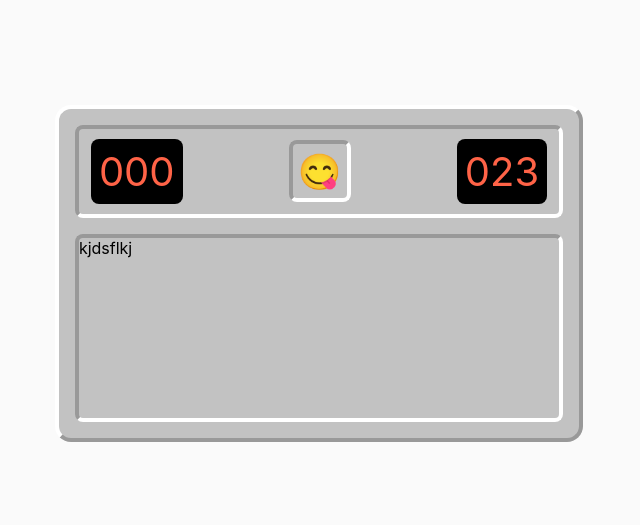
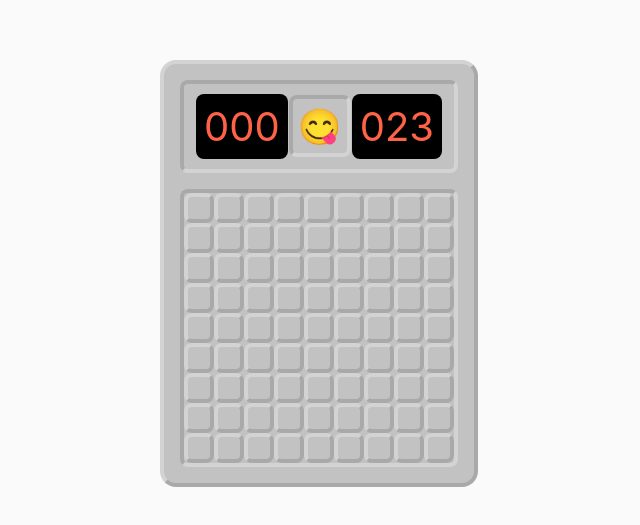
Before and after one commit to manudeli/minesweeper, a React (Create React App) app: page / in a window 1280 px wide. Shown: the part 127-652 px from the top of the page, without its empty margins (321-961 px from the left). Built offline with nearby package versions, Linux system fonts and the light colour scheme.

Commit message:
Finished styling the body and the cells

```diff
--- a/src/components/App/App.scss
+++ b/src/components/App/App.scss
@@ -1,16 +1,14 @@
+@import "../../styles/index.scss";
+
 .App {
   background-color: #c2c2c2;
   padding: 16px;
-  border: 4px solid;
-  border-color: white #999 #999 white;
-  border-radius: 16px;
+  @include borders(darkgray, lightgray, 16px);
 }
 
 .Header {
   padding: 10px 12px;
-  border: 4px solid;
-  border-color: #999 white white #999;
-  border-radius: 8px;
+  @include borders(lightgray, darkgray, 8px);
   display: flex;
   justify-content: space-between;
   align-items: center;
@@ -18,9 +16,7 @@
 
 .Body {
   margin-top: 16px;
-  border: 4px solid;
-  border-color: #999 white white #999;
-  border-radius: 8px;
+  @include borders(lightgray, darkgray, 8px);
   display: grid;
   grid-template-rows: repeat(9, 1fr);
   grid-template-columns: repeat(9, 1fr);
@@ -30,9 +26,7 @@
   font-size: 35px;
   width: 62px;
   height: 62px;
-  border: 4px solid;
-  border-color: #999 white white #999;
-  border-radius: 8px;
+  @include borders(lightgray, darkgray, 8px);
   display: flex;
   justify-content: center;
   align-items: center;
--- a/src/components/App/index.tsx
+++ b/src/components/App/index.tsx
@@ -1,10 +1,20 @@
-import React from "react";
+import React, { useState } from "react";
 
+import Button from "../Button";
 import NumberDisplay from "../NumberDisplay";
+import { generateCells } from "../../utils";
 
 import "./App.scss";
 
 const App: React.FC = () => {
+  const [cells, setSells] = useState(generateCells());
+
+  const renderCells = (): React.ReactNode => {
+    return cells.map((row, rowIndex) =>
+      row.map((cell, colIndex) => <Button />)
+    );
+  };
+
   return (
     <div className="App">
       <div className="Header">
@@ -16,7 +26,7 @@ const App: React.FC = () => {
         </div>
         <NumberDisplay value={23} />
       </div>
-      <div className="Body">kjdsflkj</div>
+      <div className="Body"> {renderCells()} </div>
     </div>
   );
 };
--- /dev/null
+++ b/src/components/Button/Button.scss
@@ -0,0 +1,7 @@
+@import "../../styles/index.scss";
+
+.Button {
+  @include borders(darkgray, lightgray, 8px);
+  width: 30px;
+  height: 30px;
+}
--- /dev/null
+++ b/src/components/Button/index.tsx
@@ -0,0 +1,9 @@
+import React from "react";
+
+import "./Button.scss";
+
+const Button: React.FC = () => {
+  return <div className="Button"></div>;
+};
+
+export default Button;
--- /dev/null
+++ b/src/constants/index.ts
@@ -0,0 +1,2 @@
+export const MAX_ROWS = 9;
+export const MAX_COLS = 9;
--- /dev/null
+++ b/src/styles/index.scss
@@ -0,0 +1,8 @@
+@mixin borders($left-top, $right-bottom, $radius) {
+  border: 4px solid;
+  border-color: $right-bottom $left-top $left-top $right-bottom;
+  border-radius: $radius;
+}
+
+@mixin button {
+}
--- /dev/null
+++ b/src/types/index.ts
@@ -0,0 +1,20 @@
+export enum CellValue {
+  none,
+  one,
+  two,
+  three,
+  four,
+  five,
+  six,
+  seven,
+  eight,
+  bomb,
+}
+
+export enum CellState {
+  open,
+  visible,
+  flagged,
+}
+
+export type Cell = { value: CellValue; state: CellState };
--- /dev/null
+++ b/src/utils/index.ts
@@ -0,0 +1,18 @@
+import { MAX_COLS, MAX_ROWS } from "../constants";
+import { CellValue, CellState, Cell } from "../types";
+
+export const generateCells = (): Cell[][] => {
+  const cells: Cell[][] = [];
+
+  for (let row = 0; row < MAX_ROWS; row++) {
+    cells.push([]);
+    for (let col = 0; col < MAX_COLS; col++) {
+      cells[row].push({
+        value: CellValue.none,
+        state: CellState.open,
+      });
+    }
+  }
+
+  return cells;
+};
```
